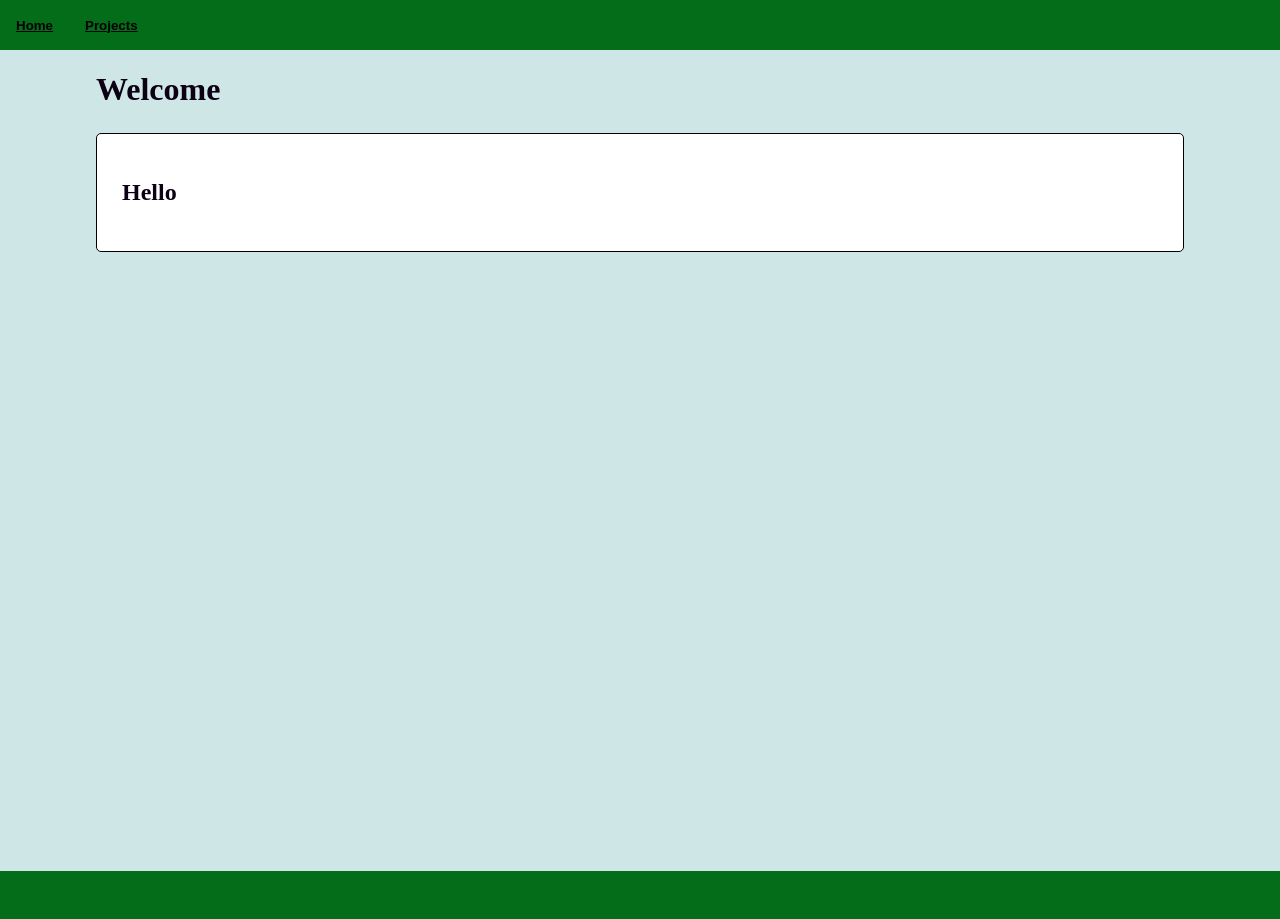
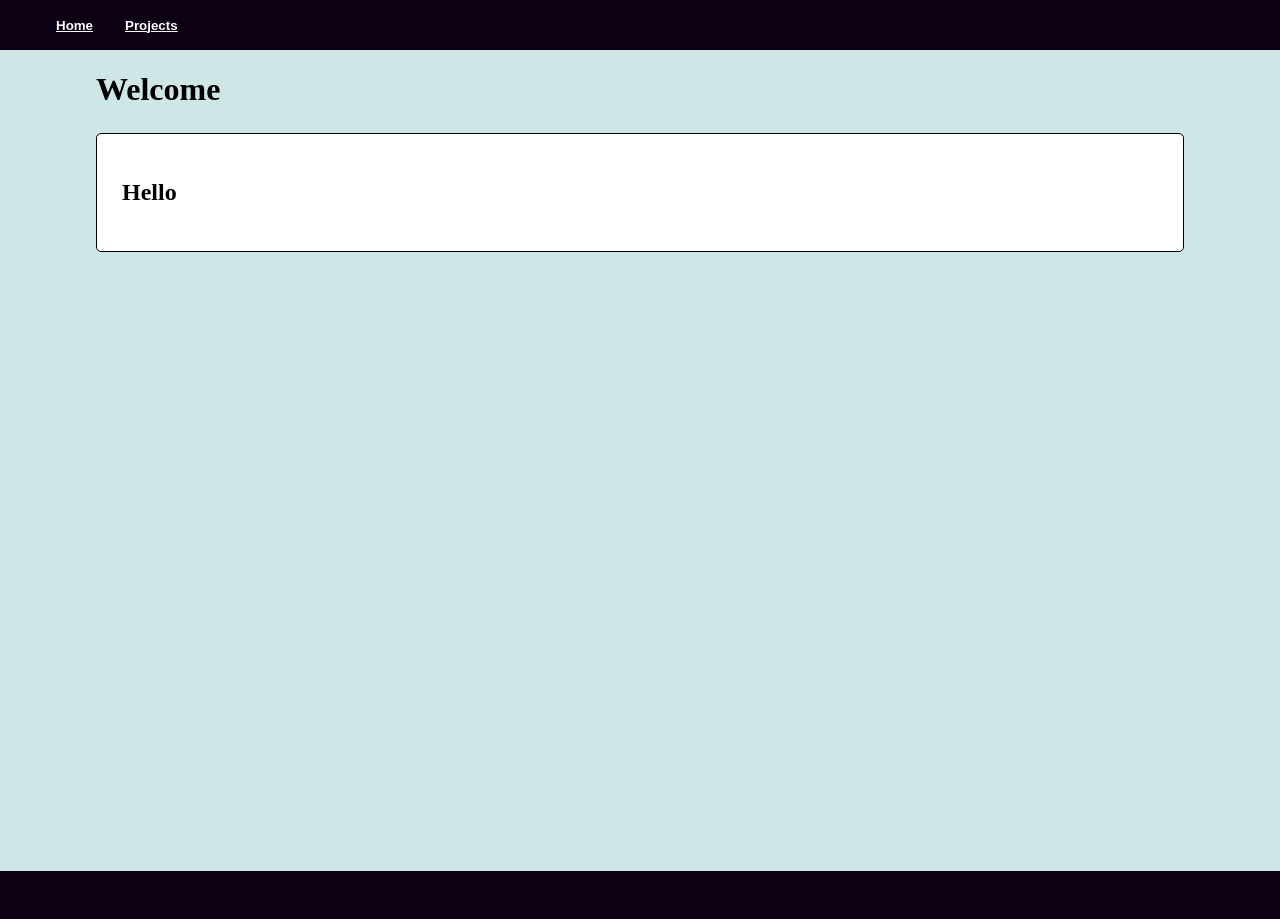
Before and after one commit to Devportej/danielporterjWeb, a React (Vite) app: page / in a window 1280 px wide. Shown: the top 919 px of the page. Built offline with nearby package versions, Linux system fonts and the light colour scheme.

Commit message:
feat: update styling and extract goTo func

```diff
--- a/src/App.css
+++ b/src/App.css
@@ -1,7 +1,6 @@
 :root {
   --background-color: #cee7e6;
-  --secondary-color: #036d19;
-  --font-color: #0b0014;
+  --secondary-color: #0b0014;
   --highlight-color: #fcaa67;
   --button-color: #3185fc;
 }
@@ -12,8 +11,9 @@
     font-weight: 700;
     text-decoration: underline;
     border: none;
+    color: white;
     &:hover {
-      color: yellow;
+      color: var(--highlight-color);
       cursor: pointer;
     }
   }
--- a/src/components/Footer/Footer.css
+++ b/src/components/Footer/Footer.css
@@ -8,4 +8,12 @@
   min-height: 50px;
   padding: 50px;
   display: flex;
+
+  .socials {
+    margin-left: 25px;
+
+    .link {
+        font-size: 15px;
+    }
+  }
 }
--- a/src/components/Footer/Footer.tsx
+++ b/src/components/Footer/Footer.tsx
@@ -1,11 +1,24 @@
+import { useNavigate } from "react-router-dom";
+import { goTo } from "../../utilities/funcs";
 import "./Footer.css";
 
 const Footer = () => {
+  const nav = useNavigate();
   return (
     <div className="footer">
       <img src="/portfolio_logo.jpg" alt="Website logo" height={"128px"} />
       <span className="socials">
-        <a href=""></a>
+        <button
+          className="link"
+          onClick={() =>
+            goTo({
+              location: "https://www.linkedin.com/in/danielporterj/",
+              external: true,
+            })
+          }
+        >
+          LinkedIn
+        </button>
       </span>
       <span className="siteMap"></span>
     </div>
--- a/src/components/NavBar/NavBar.css
+++ b/src/components/NavBar/NavBar.css
@@ -5,8 +5,13 @@
   background-color: var(--secondary-color);
   margin: 0;
   min-height: 50px;
+  padding: 0px 50px;
 
   .link {
     margin: 0px 10px;
   }
+
+  .link:first-of-type {
+    margin-left: 0px;
+  }
 }
--- a/src/components/NavBar/NavBar.tsx
+++ b/src/components/NavBar/NavBar.tsx
@@ -1,19 +1,23 @@
-import { useNavigate } from 'react-router-dom';
-import './NavBar.css';
+import { useNavigate } from "react-router-dom";
+import "./NavBar.css";
+import { goTo } from "../../utilities/funcs";
 
 const NavBar = () => {
-    const navigate = useNavigate();
+  const nav = useNavigate();
 
-    const goTo = (location: string) => {
-        navigate(location);
-    }
-
-    return (
-      <div className="navBar">
-        <button className="link" onClick={() => goTo("/")}>Home</button>
-        <button className="link" onClick={() => goTo("/projects")}>Projects</button>
-      </div>
-    );
-}
+  return (
+    <div className="navBar">
+      <button className="link" onClick={() => goTo({ location: "/", nav })}>
+        Home
+      </button>
+      <button
+        className="link"
+        onClick={() => goTo({ location: "/projects", nav })}
+      >
+        Projects
+      </button>
+    </div>
+  );
+};
 
 export default NavBar;
--- /dev/null
+++ b/src/utilities/funcs.tsx
@@ -0,0 +1,17 @@
+import { NavigateFunction } from "react-router-dom";
+
+type GoToParams = {
+  location: string;
+  nav?: NavigateFunction;
+  external?: boolean;
+};
+
+export const goTo = ({ location, nav, external }: GoToParams) => {
+  if (external) {
+    window.open(location, "_blank");
+  } else if (nav) {
+    nav(location);
+  } else {
+    console.error("Navigate function is not provided for internal navigation.");
+  }
+};
```
